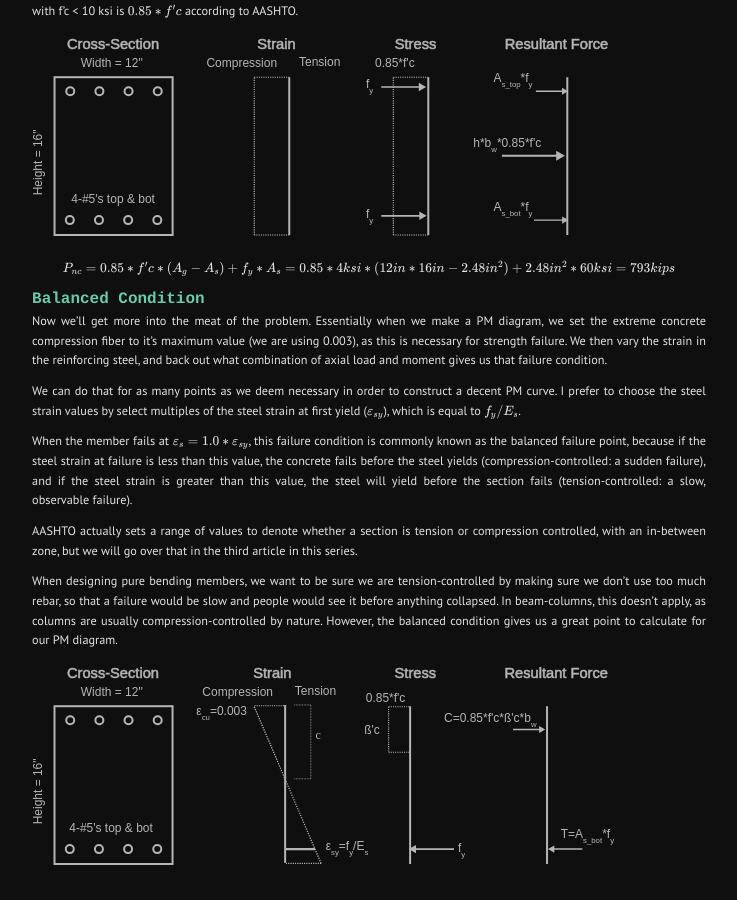
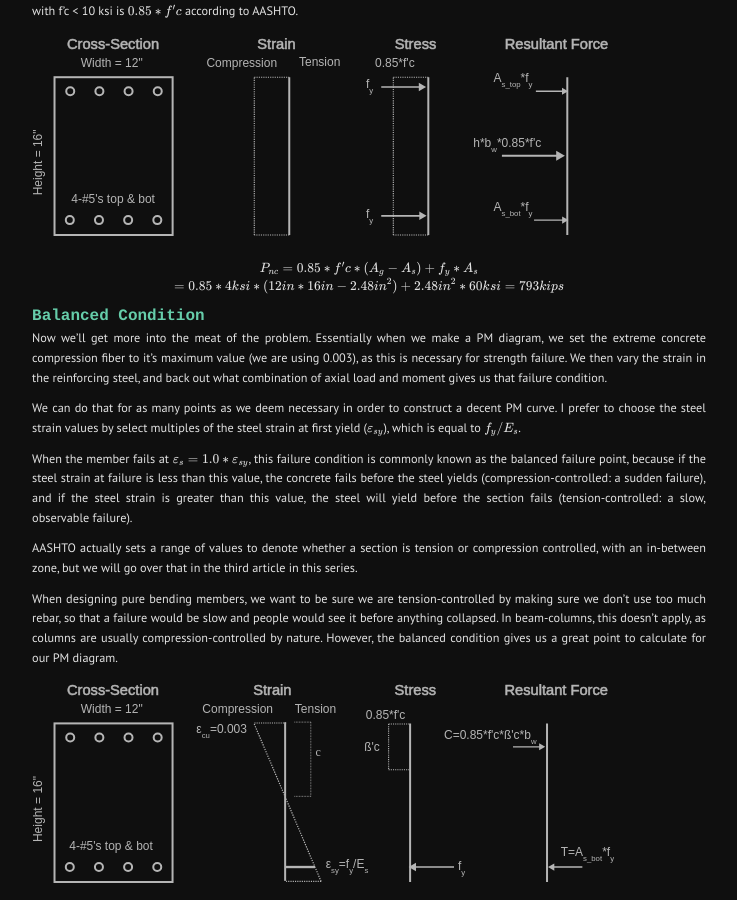
Before and after one commit to labeattie/testpreviewsite, a Jekyll site: the page built from _posts/2022-02-14-drilled-shaft-column-rectangular.md, in a window 1280 px wide and 900 px high, scrolled down 2450 px. Shown: the whole window, without its empty margins (271-1008 px from the left). Built offline with Jekyll 4.4.1, drawn with Linux system fonts in a browser that asks for light colours.

```diff
--- a/_posts/2022-02-14-drilled-shaft-column-rectangular.md
+++ b/_posts/2022-02-14-drilled-shaft-column-rectangular.md
@@ -66,7 +66,7 @@ For the full compression case, you could just neglect the reinforcment (and we w
 
 ![compression](/testpreviewsite/assets/edd_pm/compression.svg)
 
-$$P_{nc} = 0.85*f'c*(A_g-A_s)+f_y*A_s
+$$P_{nc} = 0.85*f'c*(A_g-A_s)+f_y*A_s \\
 = 0.85*4ksi*(12in*16in-2.48in^2)+2.48in^2*60ksi = 793kips$$
 
 ## Balanced Condition
```
